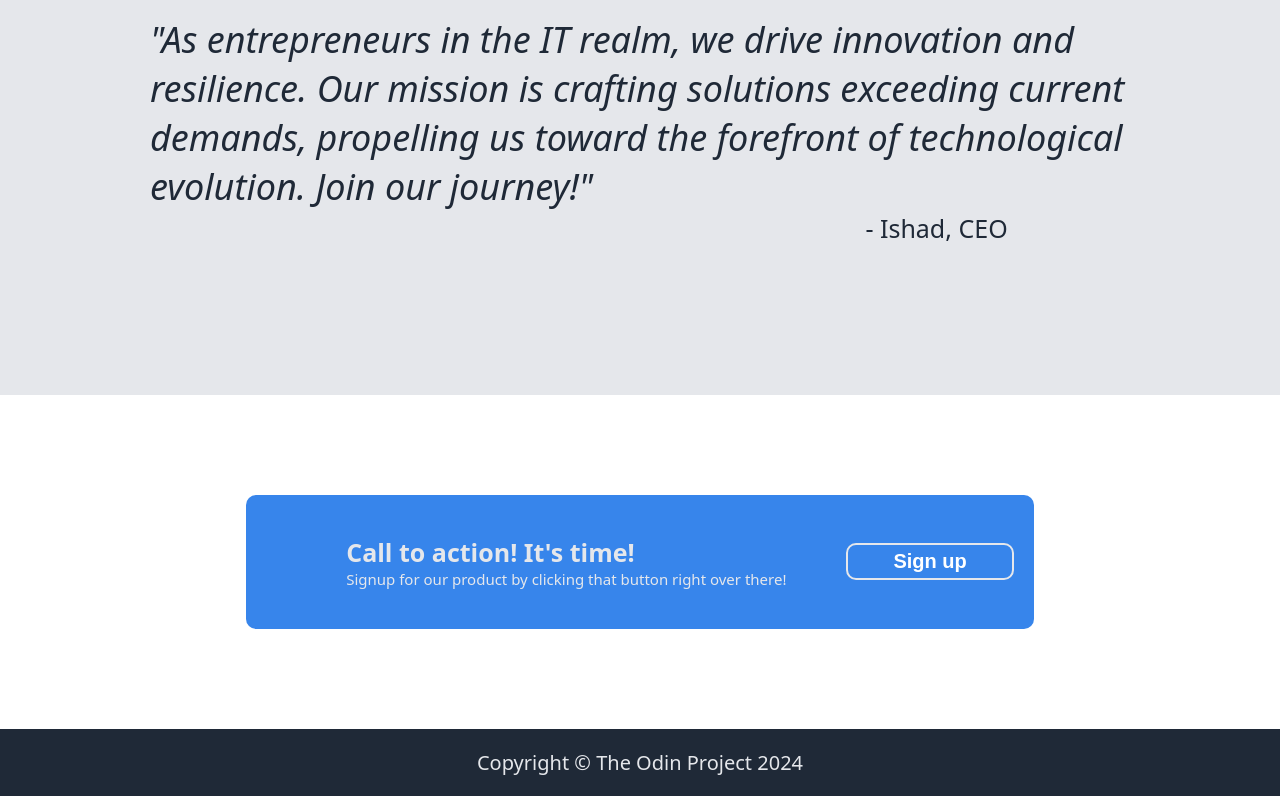
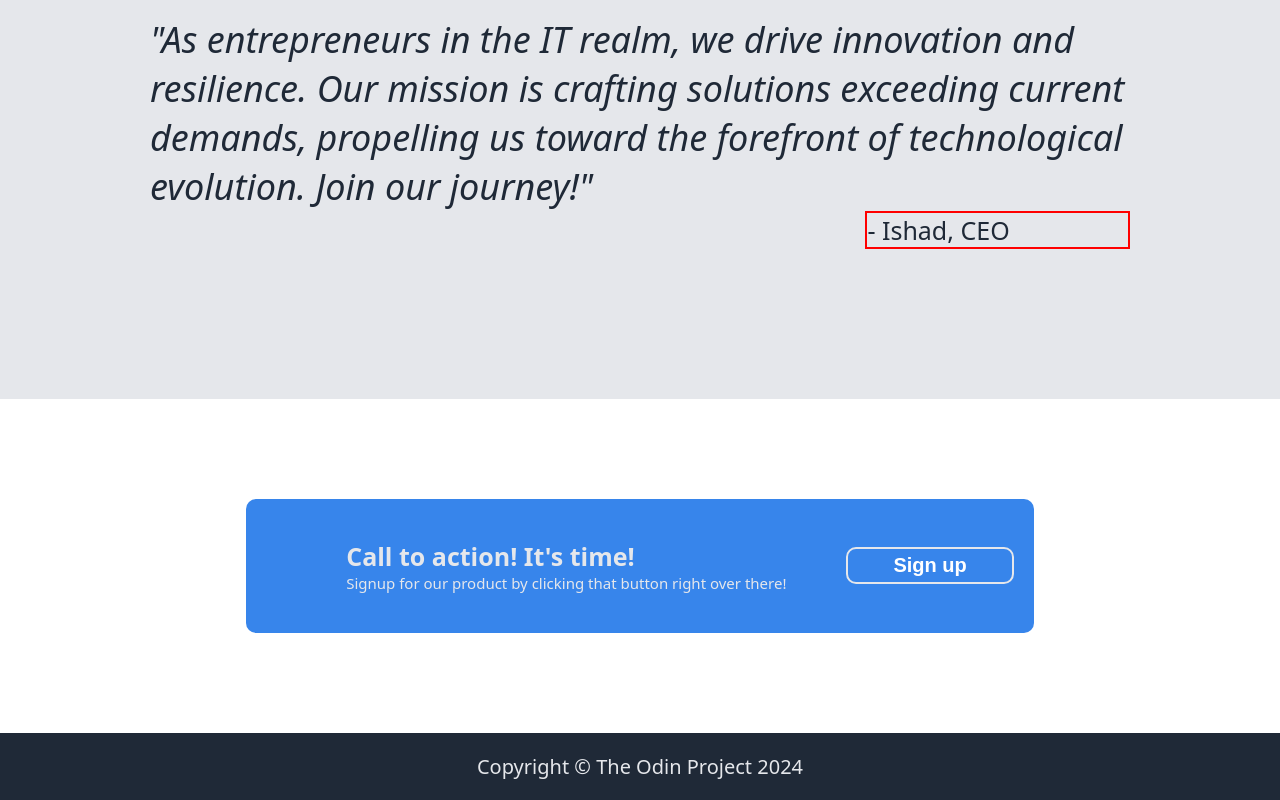
Before and after one commit to Ishad17/landing_page, a plain HTML site: page index.html in a window 1280 px wide. Shown: the part 1293-2093 px from the top of the page. Drawn offline with Linux system fonts and the light colour scheme.

```diff
--- a/styles.css
+++ b/styles.css
@@ -133,6 +133,9 @@
     margin-left: 73%;
     font-size: 25px;
     font-weight: 500;
+    width: auto;
+    min-width: 100px;
+    border: 2px solid red;
 }
 
 
```
